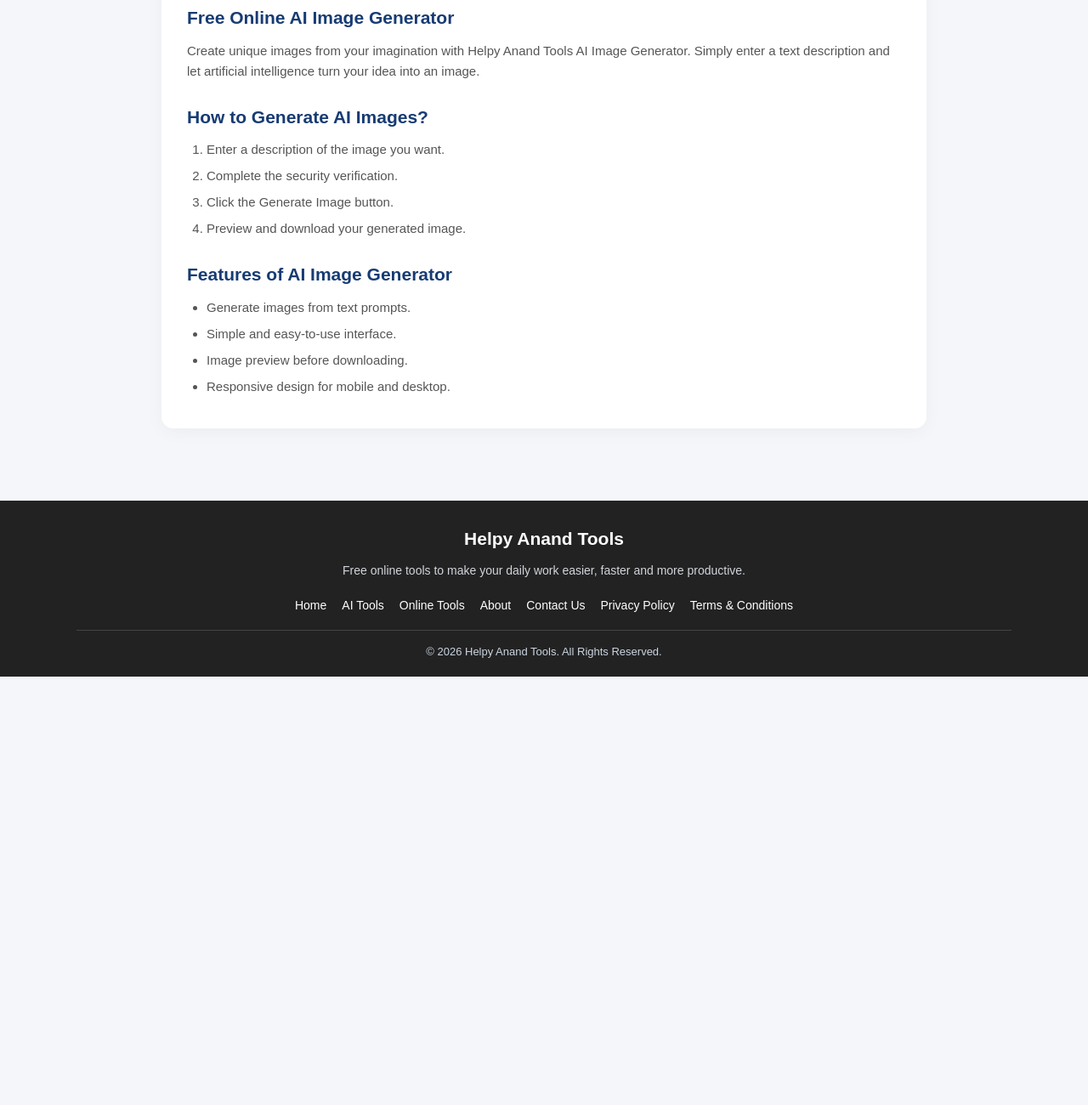
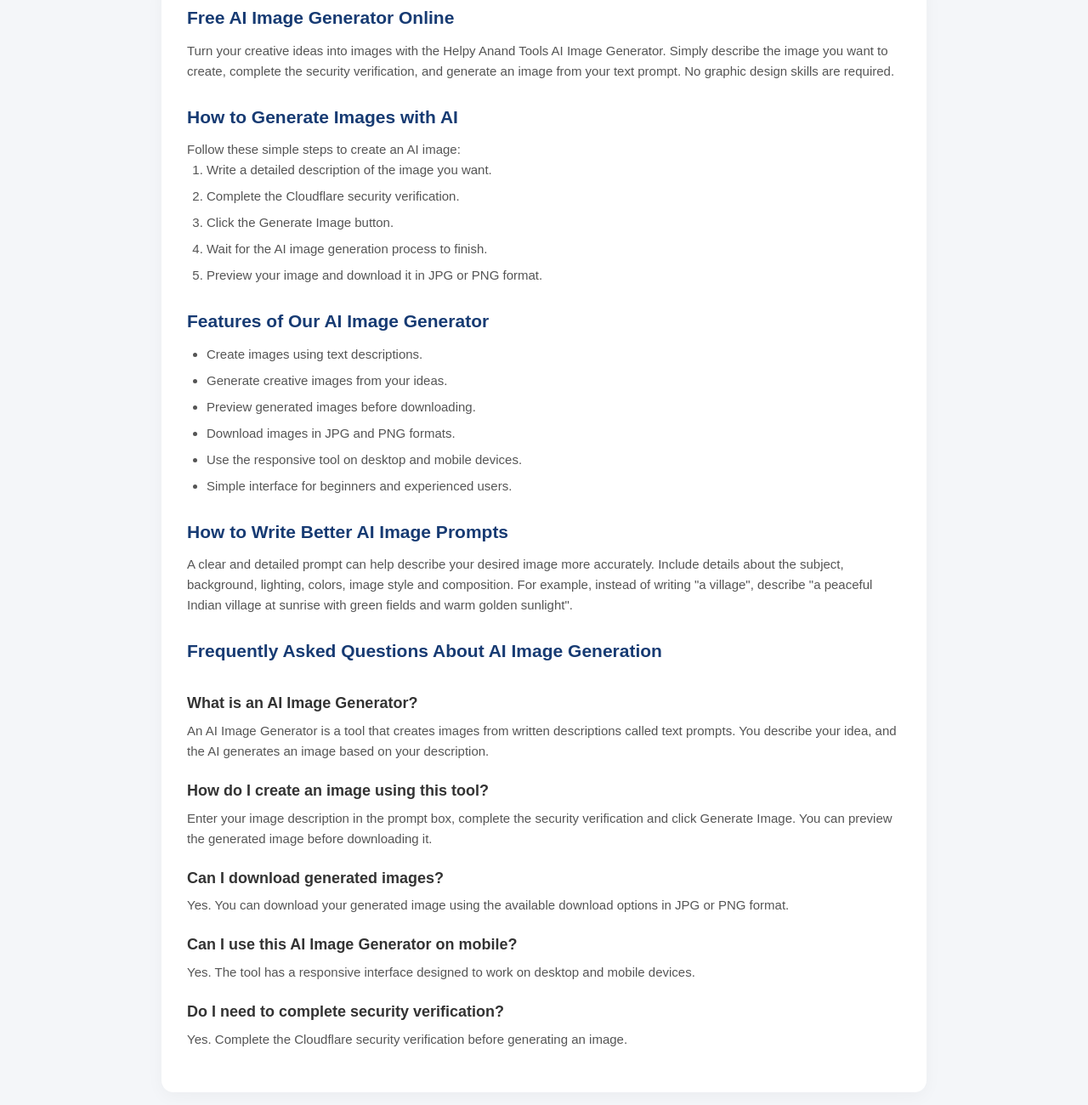
Before and after one commit to HelpyAnand/helpy-anand-tools, a plain HTML site: page tools/ai-image-generator/index.html in a window 1280 px wide. Shown: the part 860-2160 px from the top of the page at 85% size. Before the commit the page ends 1656 px from the top, so only its background shows below. Drawn offline with Linux system fonts and the light colour scheme.

Commit message:
Improve AI Image Generator SEO and social sharing

```diff
--- a/tools/ai-image-generator/index.html
+++ b/tools/ai-image-generator/index.html
@@ -6,9 +6,9 @@
     <meta charset="UTF-8">
     <meta name="viewport" content="width=device-width, initial-scale=1.0">
 
-    <title>Free AI Image Generator Online | Helpy Anand Tools</title>
+  <title>Free AI Image Generator Online – Create Images from Text | Helpy Anand Tools</title>
 
-    <meta name="description" content="Create AI images from text prompts online using Helpy Anand Tools. Describe your idea and generate images with AI for free.">
+<meta name="description" content="Create stunning AI images online from text prompts with Helpy Anand Tools. Generate, preview and download AI images in JPG or PNG format.">
 
     <meta name="author" content="Helpy Anand">
     <meta name="robots" content="index, follow">
@@ -20,6 +20,24 @@
     <link rel="icon" type="image/png" sizes="16x16" href="../../favicon-16x16.png">
 
     <meta name="theme-color" content="#2563eb">
+    <!-- Open Graph Image -->
+<meta property="og:image" content="https://helpy-anand-tools.vercel.app/images/ai-image-generator-social.webp">
+<meta property="og:image:alt" content="Helpy Anand Tools Free AI Image Generator">
+
+<!-- Twitter Image -->
+<meta name="twitter:card" content="summary_large_image">
+<meta name="twitter:image" content="https://helpy-anand-tools.vercel.app/images/ai-image-generator-social.webp">
+<meta name="twitter:image:alt" content="Free AI Image Generator by Helpy Anand Tools">
+    <!-- Open Graph Meta Tags -->
+<meta property="og:type" content="website">
+<meta property="og:title" content="Free AI Image Generator Online | Helpy Anand Tools">
+<meta property="og:description" content="Turn your text prompts into creative AI images. Generate, preview and download images in JPG or PNG format.">
+<meta property="og:url" content="https://helpy-anand-tools.vercel.app/tools/ai-image-generator/">
+<meta property="og:site_name" content="Helpy Anand Tools">
+
+<!-- Twitter Card Meta Tags -->
+<meta name="twitter:title" content="Free AI Image Generator Online | Helpy Anand Tools">
+<meta name="twitter:description" content="Create AI images from text prompts and download them in JPG or PNG format.">
 
 	<link rel="stylesheet" href="../../css/style.css">
 	<link rel="stylesheet" href="style.css">
@@ -169,44 +187,106 @@
         </div>
 
         <!-- SEO Content -->
+
+        <!-- SEO Content -->
         <section class="seo-content-section">
 
             <article>
-
-                <h2>Free Online AI Image Generator</h2>
-
+                <h2>Free AI Image Generator Online</h2>
                 <p>
-                    Create unique images from your imagination with
-                    Helpy Anand Tools AI Image Generator. Simply enter
-                    a text description and let artificial intelligence
-                    turn your idea into an image.
+                    Turn your creative ideas into images with the
+                    Helpy Anand Tools AI Image Generator. Simply
+                    describe the image you want to create, complete
+                    the security verification, and generate an image
+                    from your text prompt. No graphic design skills
+                    are required.
                 </p>
-
             </article>
 
             <article>
-
-                <h2>How to Generate AI Images?</h2>
-
+                <h2>How to Generate Images with AI</h2>
+                <p>Follow these simple steps to create an AI image:</p>
                 <ol>
-                    <li>Enter a description of the image you want.</li>
-                    <li>Complete the security verification.</li>
+                    <li>Write a detailed description of the image you want.</li>
+                    <li>Complete the Cloudflare security verification.</li>
                     <li>Click the Generate Image button.</li>
-                    <li>Preview and download your generated image.</li>
+                    <li>Wait for the AI image generation process to finish.</li>
+                    <li>Preview your image and download it in JPG or PNG format.</li>
                 </ol>
-
             </article>
 
             <article>
+                <h2>Features of Our AI Image Generator</h2>
+                <ul>
+                    <li>Create images using text descriptions.</li>
+                    <li>Generate creative images from your ideas.</li>
+                    <li>Preview generated images before downloading.</li>
+                    <li>Download images in JPG and PNG formats.</li>
+                    <li>Use the responsive tool on desktop and mobile devices.</li>
+                    <li>Simple interface for beginners and experienced users.</li>
+                </ul>
+            </article>
 
-                <h2>Features of AI Image Generator</h2>
+            <article>
+                <h2>How to Write Better AI Image Prompts</h2>
+                <p>
+                    A clear and detailed prompt can help describe your
+                    desired image more accurately. Include details
+                    about the subject, background, lighting, colors,
+                    image style and composition. For example, instead
+                    of writing "a village", describe "a peaceful Indian
+                    village at sunrise with green fields and warm golden
+                    sunlight".
+                </p>
+            </article>
 
-                <ul>
-                    <li>Generate images from text prompts.</li>
-                    <li>Simple and easy-to-use interface.</li>
-                    <li>Image preview before downloading.</li>
-                    <li>Responsive design for mobile and desktop.</li>
-                </ul>
+            <article>
+                <h2>Frequently Asked Questions About AI Image Generation</h2>
+
+                <div class="faq-item">
+                    <h3 class="faq-question">What is an AI Image Generator?</h3>
+                    <p>
+                        An AI Image Generator is a tool that creates
+                        images from written descriptions called text
+                        prompts. You describe your idea, and the AI
+                        generates an image based on your description.
+                    </p>
+                </div>
+
+                <div class="faq-item">
+                    <h3 class="faq-question">How do I create an image using this tool?</h3>
+                    <p>
+                        Enter your image description in the prompt box,
+                        complete the security verification and click
+                        Generate Image. You can preview the generated
+                        image before downloading it.
+                    </p>
+                </div>
+
+                <div class="faq-item">
+                    <h3 class="faq-question">Can I download generated images?</h3>
+                    <p>
+                        Yes. You can download your generated image
+                        using the available download options in JPG
+                        or PNG format.
+                    </p>
+                </div>
+
+                <div class="faq-item">
+                    <h3 class="faq-question">Can I use this AI Image Generator on mobile?</h3>
+                    <p>
+                        Yes. The tool has a responsive interface
+                        designed to work on desktop and mobile devices.
+                    </p>
+                </div>
+
+                <div class="faq-item">
+                    <h3 class="faq-question">Do I need to complete security verification?</h3>
+                    <p>
+                        Yes. Complete the Cloudflare security
+                        verification before generating an image.
+                    </p>
+                </div>
 
             </article>
 
```
Also changed, not shown: 1 other file.
